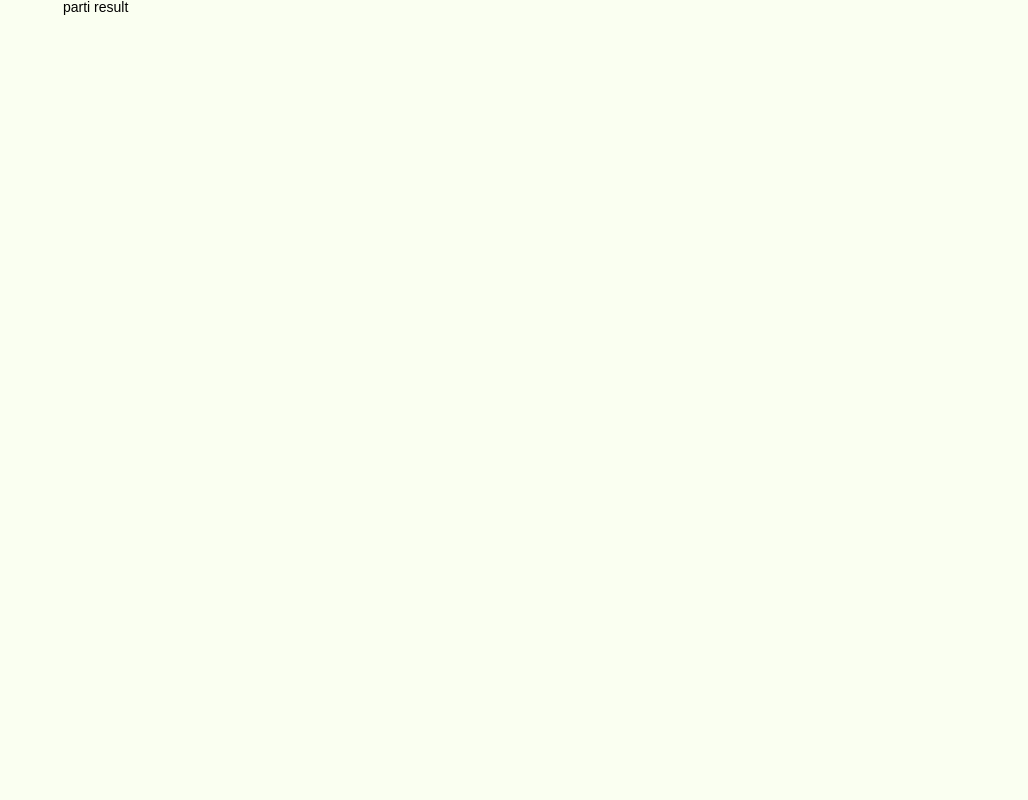
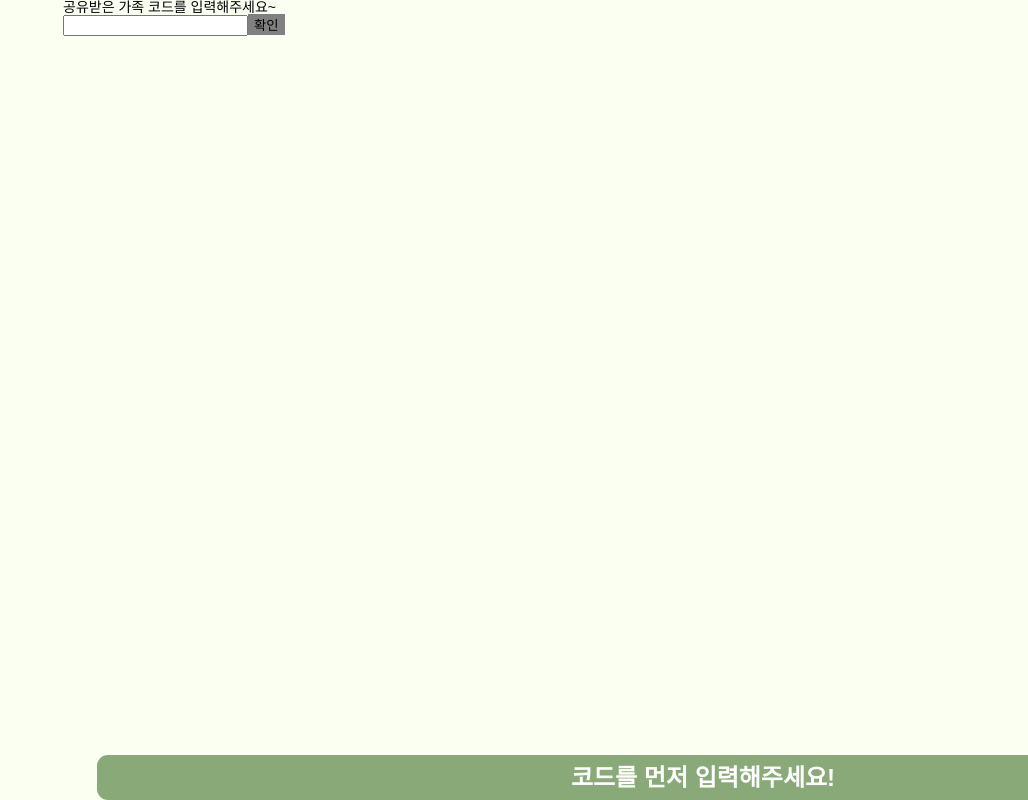
Before and after one commit to luke7231/eeho-web, a React (Create React App) app: page /sign-up/participate in a window 1280 px wide. Shown: the whole page, without its empty margins (252-1280 px from the left). Built offline with nearby package versions, Linux system fonts and the light colour scheme.

Commit message:
feat: signing 페이지 로직 추가

```diff
--- a/src/Routes/onboarding/sign-up/create-family/create-family.tsx
+++ b/src/Routes/onboarding/sign-up/create-family/create-family.tsx
@@ -1,5 +1,26 @@
+import { useState } from "react";
+import Button from "../../../../components/onboarding/button";
+import { useNavigate } from "react-router-dom";
+
 const CreateFamily = () => {
-    return <div>create result</div>;
+    const navigate = useNavigate();
+    const [familyName, setFamilyName] = useState("");
+    const onClickButton = () => {
+        navigate("/sign-up/create/set-profile", {
+            state: {
+                familyName,
+            },
+        });
+    };
+    return (
+        <div>
+            <div style={{ margin: 100 }}>
+                <div>가족 이름을 설정해주세요~~</div>
+                <input value={familyName} onChange={(v) => setFamilyName(v.target.value)} />
+            </div>
+            <Button text="다 음" onClick={onClickButton} />
+        </div>
+    );
 };
 
 export default CreateFamily;
--- a/src/Routes/onboarding/sign-up/create-family/creation-result.tsx
+++ b/src/Routes/onboarding/sign-up/create-family/creation-result.tsx
@@ -1,5 +1,25 @@
+import { useLocation, useNavigate } from "react-router-dom";
+import { useAuth } from "../../../../contexts/auth-provider";
+import Button from "../../../../components/onboarding/button";
+
 const CreationResult = () => {
-    return <div>Creation result</div>;
+    const { login } = useAuth();
+    const navigate = useNavigate();
+    const {
+        state: { familyCode, token },
+    } = useLocation();
+
+    const onClickButton = () => {
+        localStorage.setItem("jwt", token);
+        login();
+        navigate("/");
+    };
+    return (
+        <>
+            <div style={{ margin: 100 }}>가족 code: {familyCode}</div>
+            <Button text="에호 시작하기" onClick={onClickButton} />
+        </>
+    );
 };
 
 export default CreationResult;
--- a/src/Routes/onboarding/sign-up/create-family/set-profile.tsx
+++ b/src/Routes/onboarding/sign-up/create-family/set-profile.tsx
@@ -1,5 +1,60 @@
+import { useState } from "react";
+import { useLocation, useNavigate } from "react-router-dom";
+import Button from "../../../../components/onboarding/button";
+
 const SetProfile = () => {
-    return <div>create result</div>;
+    const navigate = useNavigate();
+    const {
+        state: { familyName },
+    } = useLocation();
+    const [nickName, setNickName] = useState("");
+    const [role, setRole] = useState("아빠");
+    const onClickButton = async () => {
+        const data = {
+            familyName,
+            userName: nickName,
+            familyRole: role,
+        };
+        fetch("http://172.16.230.168:8080/family/create", {
+            method: "POST",
+            headers: {
+                "Content-Type": "application/json", // 만약 JSON 형태로 데이터를 보내는 경우
+                // 다른 필요한 헤더가 있다면 추가해주세요
+            },
+            body: JSON.stringify(data), // 데이터를 JSON 문자열로 변환하여 body에 넣기
+        })
+            .then((response) => response.json()) // 응답을 JSON으로 파싱
+            .then((data) => {
+                if (data.ok) {
+                    navigate("/sign-up/create/result", {
+                        state: {
+                            familyCode: data.code,
+                            token: data.token,
+                        },
+                    });
+                }
+            })
+            .catch((error) => {
+                console.error("데이터를 받아오는 중 오류가 발생했습니다:", error);
+            });
+    };
+
+    return (
+        <div>
+            <div style={{ margin: 100 }}>
+                <input value={nickName} onChange={(v) => setNickName(v.target.value)} />
+                <select name="languages" id="lang" onChange={(v) => setRole(v.target.value)}>
+                    <option value="아빠">아빠</option>
+                    <option value="엄마">엄마</option>
+                    <option value="아들">아들</option>
+                    <option value="둘째 아들">둘째 아들</option>
+                    <option value="딸">딸</option>
+                    <option value="둘째 딸">둘째 딸</option>
+                </select>
+            </div>
+            <Button text="다 음" onClick={onClickButton} />
+        </div>
+    );
 };
 
 export default SetProfile;
--- a/src/Routes/onboarding/sign-up/index.tsx
+++ b/src/Routes/onboarding/sign-up/index.tsx
@@ -39,8 +39,11 @@ const Button = styled.div`
 const SignUp = () => {
     const navigate = useNavigate();
 
-    const onClickButton = () => {
-        navigate("/sign-up");
+    const onClickCreateButton = () => {
+        navigate("/sign-up/create");
+    };
+    const onClickParticiButton = () => {
+        navigate("/sign-up/participate");
     };
     return (
         <Contanier>
@@ -56,8 +59,8 @@ const SignUp = () => {
                 이미 만들어진 가족 그룹이 있다면 참가해 보세요.
             </Text>
             <ButtonContainer>
-                <Button>생성</Button>
-                <Button>참여</Button>
+                <Button onClick={onClickCreateButton}>생성</Button>
+                <Button onClick={onClickParticiButton}>참여</Button>
             </ButtonContainer>
         </Contanier>
     );
--- a/src/Routes/onboarding/sign-up/participate-family/participate-family.tsx
+++ b/src/Routes/onboarding/sign-up/participate-family/participate-family.tsx
@@ -1,5 +1,51 @@
+import { useState } from "react";
+import { useNavigate } from "react-router-dom";
+import Button from "../../../../components/onboarding/button";
+
 const ParticipateFamily = () => {
-    return <div>parti result</div>;
+    const navigate = useNavigate();
+    const [familyCode, setFamilyCode] = useState("");
+    const [canGoNext, setCanGoNext] = useState(false);
+    const onClickButton = () => {
+        navigate("/sign-up/participate/set-profile", {
+            state: {
+                familyCode,
+            },
+        });
+    };
+    const onClickCheck = () => {
+        const data = {
+            code: familyCode,
+        };
+        fetch("http://172.16.230.168:8080/family/code/isExisted", {
+            method: "POST",
+            headers: {
+                "Content-Type": "application/json", // 만약 JSON 형태로 데이터를 보내는 경우
+                // 다른 필요한 헤더가 있다면 추가해주세요
+            },
+            body: JSON.stringify(data), // 데이터를 JSON 문자열로 변환하여 body에 넣기
+        })
+            .then((response) => response.json()) // 응답을 JSON으로 파싱
+            .then((data) => {
+                console.log("성공적으로 데이터를 받아왔습니다:", data);
+                if (data.ok) {
+                    setCanGoNext(true);
+                }
+            })
+            .catch((error) => {
+                console.error("데이터를 받아오는 중 오류가 발생했습니다:", error);
+            });
+    };
+    return (
+        <div>
+            <div>공유받은 가족 코드를 입력해주세요~</div>
+            <input value={familyCode} onChange={(v) => setFamilyCode(v.target.value)} />
+            <button onClick={onClickCheck} style={{ backgroundColor: "gray" }}>
+                확인
+            </button>
+            {canGoNext ? <Button text="다 음" onClick={onClickButton} /> : <Button text="코드를 먼저 입력해주세요!" />}
+        </div>
+    );
 };
 
 export default ParticipateFamily;
--- a/src/Routes/onboarding/sign-up/participate-family/participation-result.tsx
+++ b/src/Routes/onboarding/sign-up/participate-family/participation-result.tsx
@@ -1,5 +1,26 @@
+import { useLocation, useNavigate } from "react-router-dom";
+import { useAuth } from "../../../../contexts/auth-provider";
+import Button from "../../../../components/onboarding/button";
+
 const ParticipationResult = () => {
-    return <div>parti result</div>;
+    const { login } = useAuth();
+    const navigate = useNavigate();
+    const {
+        state: { familyName },
+    } = useLocation();
+    console.log(familyName);
+
+    const onClickButton = () => {
+        // localStorage.setItem("jwt", token);
+        login();
+        navigate("/");
+    };
+    return (
+        <>
+            <div>가족 이름: {familyName}</div>
+            <Button text="에호 시작하기" onClick={onClickButton} />
+        </>
+    );
 };
 
 export default ParticipationResult;
--- a/src/Routes/onboarding/sign-up/participate-family/set-profile.tsx
+++ b/src/Routes/onboarding/sign-up/participate-family/set-profile.tsx
@@ -1,5 +1,61 @@
+import { useState } from "react";
+import { useLocation, useNavigate } from "react-router-dom";
+import Button from "../../../../components/onboarding/button";
+
 const SetProfile = () => {
-    return <div>parti result</div>;
+    const navigate = useNavigate();
+    const {
+        state: { familyCode },
+    } = useLocation();
+    const [nickName, setNickName] = useState("");
+    const [role, setRole] = useState("아빠");
+    const onClickButton = async () => {
+        // navigate("/sign-up/participate/result");
+        console.log(familyCode + "\n" + nickName + "\n" + role);
+        const data = {
+            code: familyCode,
+            userName: nickName,
+            familyRole: role,
+        };
+        fetch("http://172.16.230.168:8080/family/participate", {
+            method: "POST",
+            headers: {
+                "Content-Type": "application/json", // 만약 JSON 형태로 데이터를 보내는 경우
+                // 다른 필요한 헤더가 있다면 추가해주세요
+            },
+            body: JSON.stringify(data), // 데이터를 JSON 문자열로 변환하여 body에 넣기
+        })
+            .then((response) => response.json()) // 응답을 JSON으로 파싱
+            .then((data) => {
+                console.log("성공적으로 데이터를 받아왔습니다:", data); // familyname, token, 알림메시지
+                if (data.ok) {
+                    navigate("/sign-up/participate/result", {
+                        state: {
+                            familyName: data.familyName,
+                        },
+                    });
+                }
+            })
+            .catch((error) => {
+                console.error("데이터를 받아오는 중 오류가 발생했습니다:", error);
+            });
+    };
+
+    return (
+        <div>
+            <div></div>
+            <input value={nickName} onChange={(v) => setNickName(v.target.value)} />
+            <select name="languages" id="lang" onChange={(v) => setRole(v.target.value)}>
+                <option value="아빠">아빠</option>
+                <option value="엄마">엄마</option>
+                <option value="아들">아들</option>
+                <option value="둘째 아들">둘째 아들</option>
+                <option value="딸">딸</option>
+                <option value="둘째 딸">둘째 딸</option>
+            </select>
+            <Button text="다 음" onClick={onClickButton} />
+        </div>
+    );
 };
 
 export default SetProfile;
```
